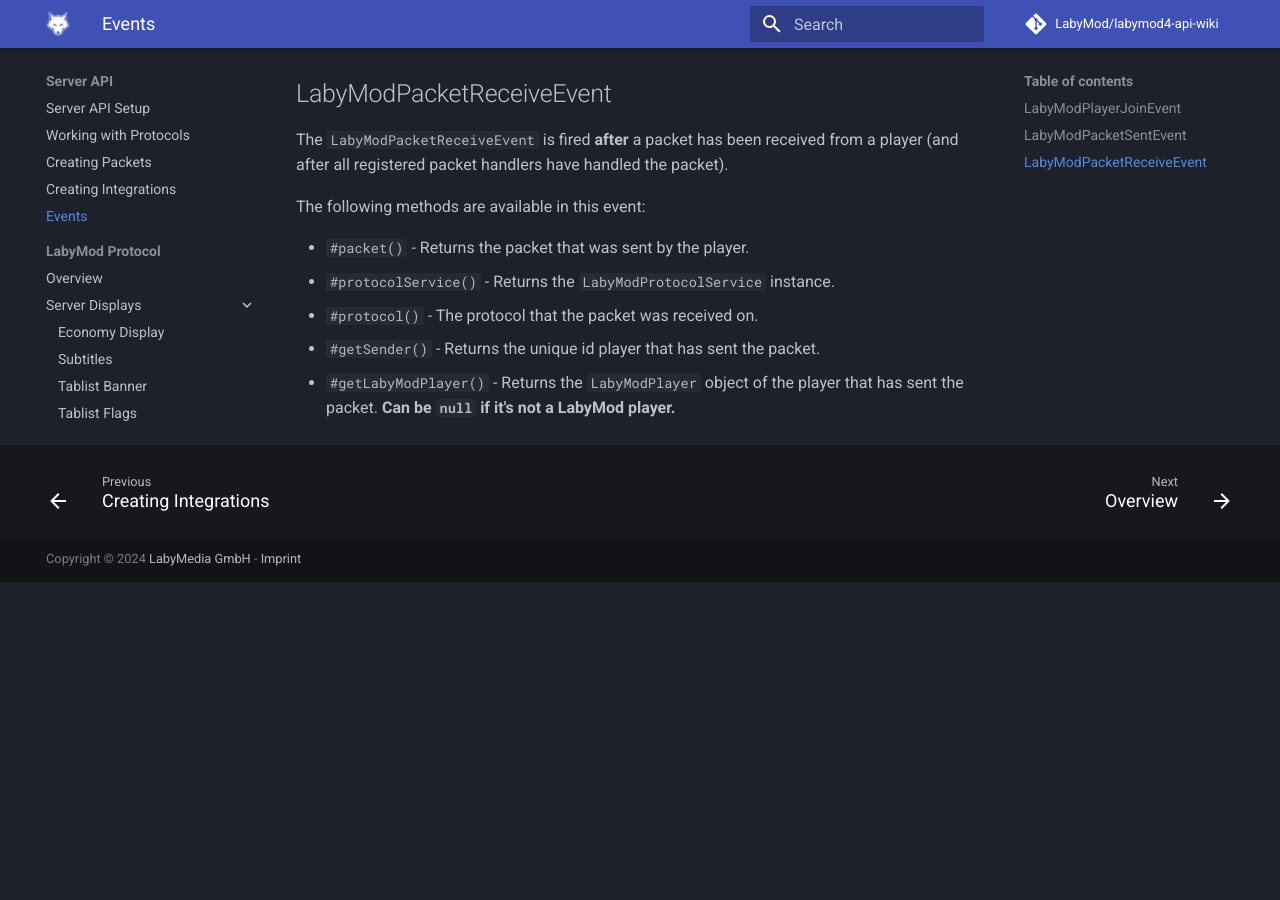
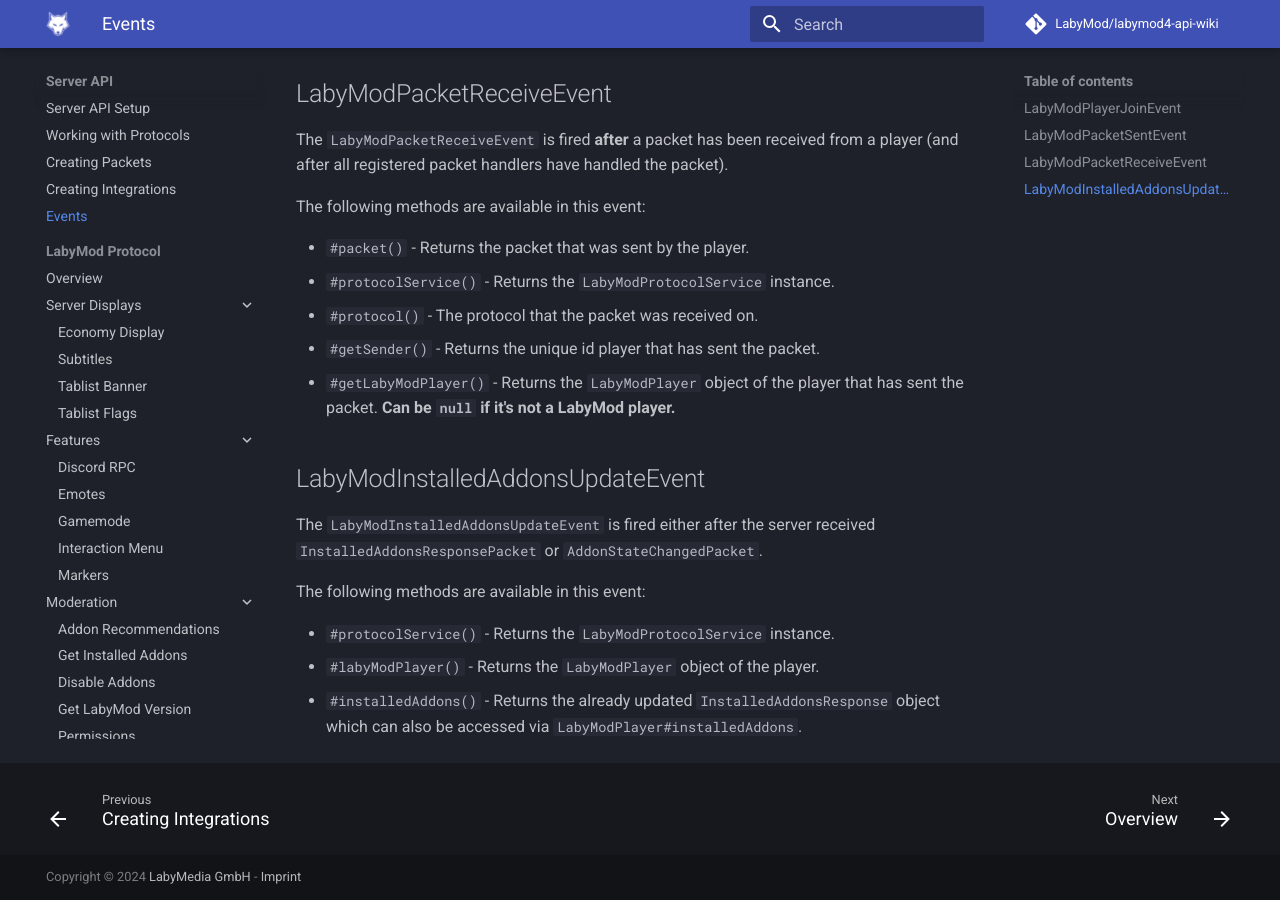
Before and after one commit to LabyMod/labymod4-api-wiki, an MkDocs documentation site: the page built from docs/pages/server/events.md, in a window 1280 px wide and 900 px high, scrolled down 990 px. Built offline with MkDocs 1.6.1 and Material for MkDocs 9.7.7, drawn with Linux system fonts in a browser that asks for light colours; comment, search, counter and statistics services are not loaded; before the commit the page ends 1572 px from its top, so only the background shows below that.

Commit message:
add LabyModInstalledAddonsUpdateEvent & fix broken BetterPerspective link

```diff
--- a/docs/pages/server/events.md
+++ b/docs/pages/server/events.md
@@ -41,3 +41,13 @@
 - `#getSender()` - Returns the unique id player that has sent the packet.
 - `#getLabyModPlayer()` - Returns the `LabyModPlayer` object of the player that has sent the packet. **Can be `null` if
   it's not a LabyMod player.**
+
+## LabyModInstalledAddonsUpdateEvent
+
+The `LabyModInstalledAddonsUpdateEvent` is fired either after the server received `InstalledAddonsResponsePacket` or `AddonStateChangedPacket`.
+
+The following methods are available in this event:
+
+- `#protocolService()` - Returns the `LabyModProtocolService` instance.
+- `#labyModPlayer()` - Returns the `LabyModPlayer` object of the player.
+- `#installedAddons()` - Returns the already updated `InstalledAddonsResponse` object which can also be accessed via `LabyModPlayer#installedAddons`.
```
Also changed, not shown: docs/pages/server/labymod/moderation/disable-addons.md (+1 -1 lines).
